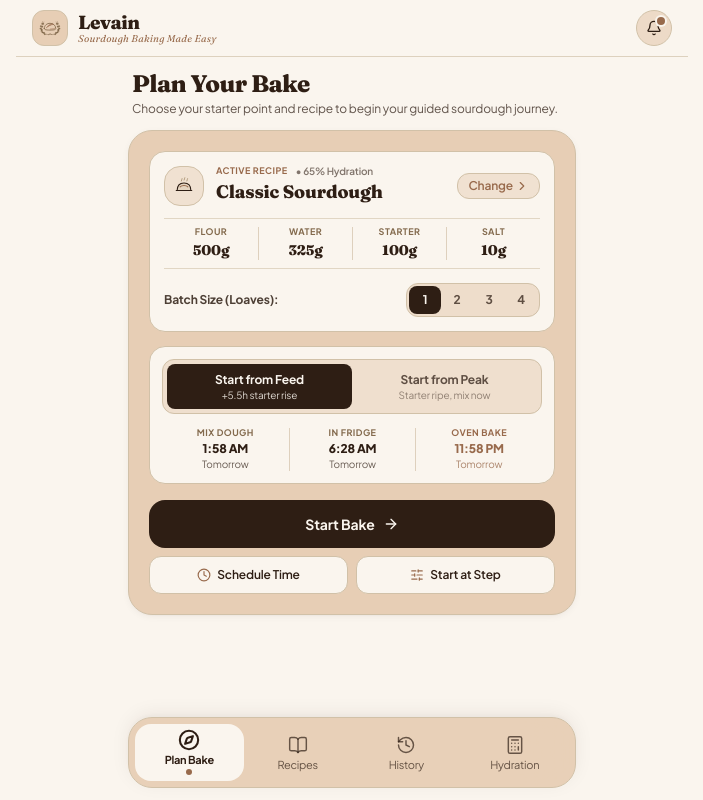
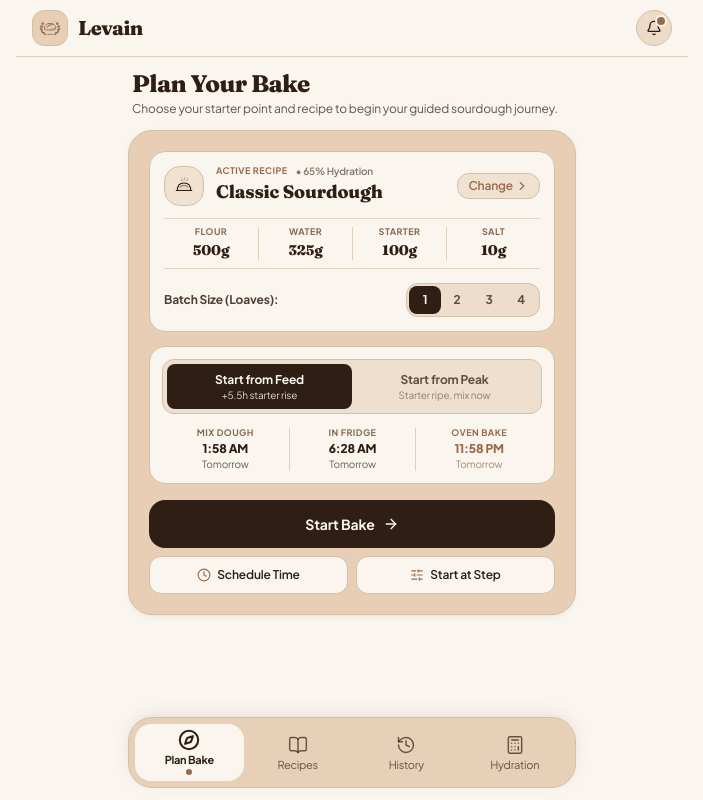
Before and after one commit to Daniel235Lobato/sourdough-timeline, a React (Vite) app: page / in a window 1280 px wide. Shown: the whole page, without its empty margins (288-991 px from the left). Built offline with nearby package versions, Linux system fonts and the light colour scheme; no server answers; the HTML template or start-up script is replaced by a standard one.

Commit message:
refactor: simplify app title to only Levain across header, document, and manifest

```diff
--- a/index.html
+++ b/index.html
@@ -12,7 +12,7 @@
     <meta name="apple-mobile-web-app-status-bar-style" content="default" />
     <meta name="apple-mobile-web-app-title" content="Levain" />
     <meta name="theme-color" content="#FAF5EE" />
-    <title>Levain — Sourdough Baking Made Easy</title>
+    <title>Levain</title>
     <meta name="description" content="Sourdough Baking Made Easy. Forward & reverse scheduling, intelligent biological fermentation tracking, and visual sourdough timelines." />
     <!-- Google Fonts: Fraunces, Plus Jakarta Sans, Outfit, JetBrains Mono -->
     <link rel="preconnect" href="https://fonts.googleapis.com">
--- a/src/components/common/Header.tsx
+++ b/src/components/common/Header.tsx
@@ -41,12 +41,9 @@ export const Header: React.FC<HeaderProps> = ({
             <Logo size={32} className="w-full h-full" />
           </div>
           <div className="flex flex-col justify-center">
-            <span className="font-serif font-extrabold text-[#2E1E14] text-[19px] tracking-tight leading-none">
+            <span className="font-serif font-extrabold text-[#2E1E14] text-[20px] tracking-tight leading-none">
               Levain
             </span>
-            <p className="font-serif italic text-[10px] text-[#986A4C] tracking-wide mt-0.5 leading-none">
-              Sourdough Baking Made Easy
-            </p>
           </div>
         </button>
 
```
Also changed, not shown: public/manifest.json.
